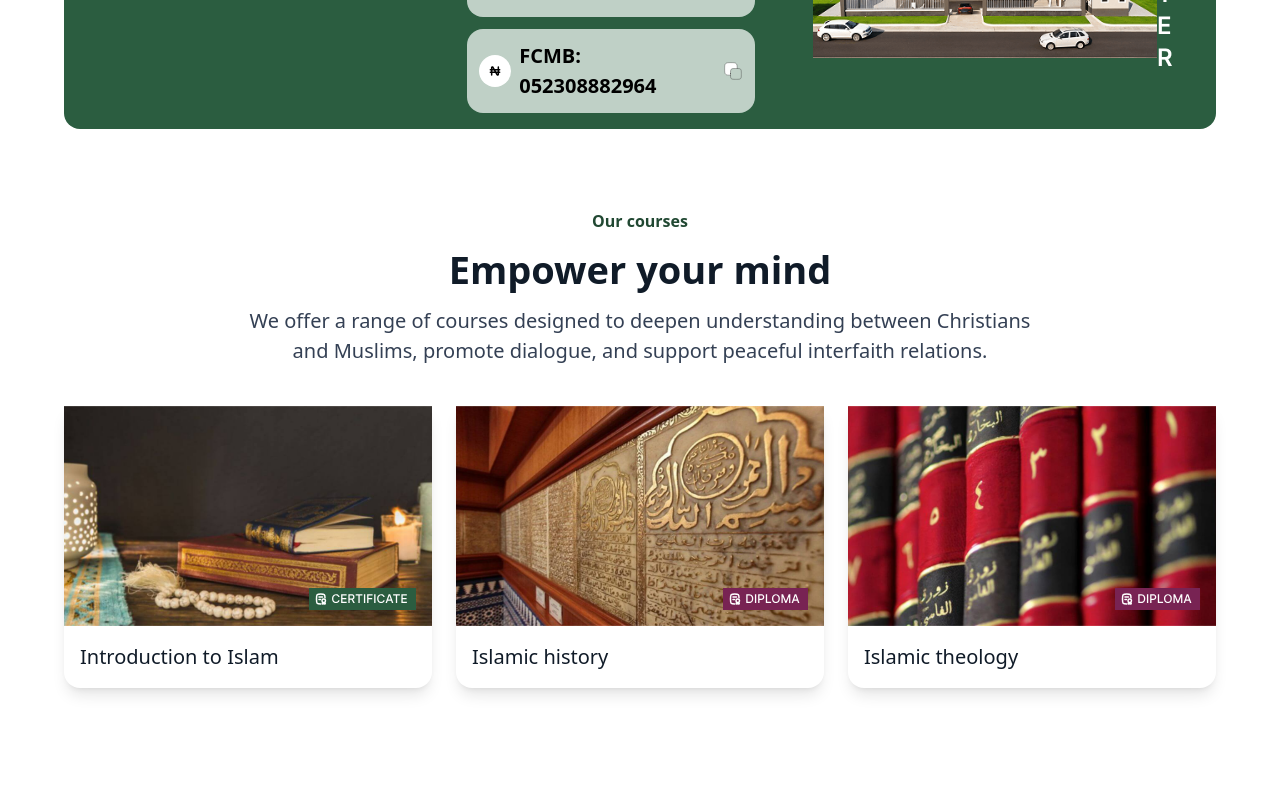
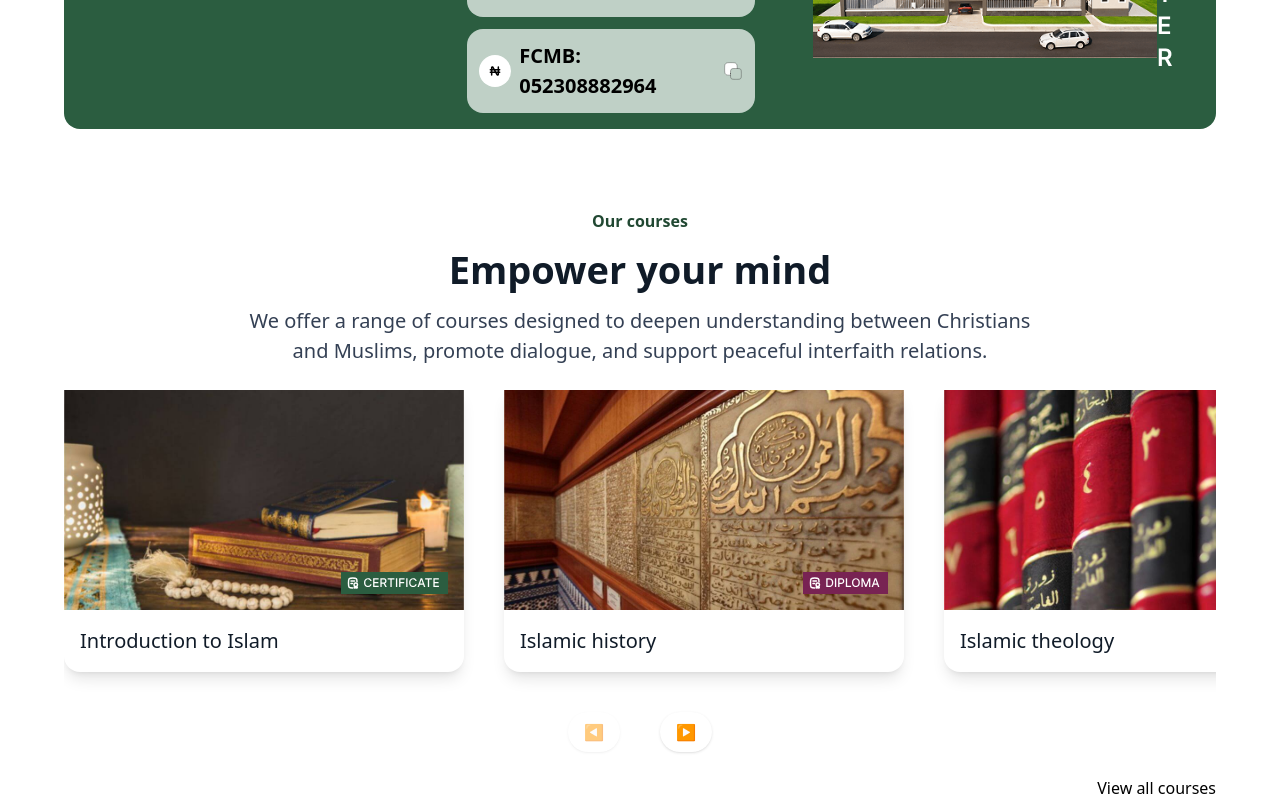
Before and after one commit to Frokesy/kaduna, a React (Vite) app: page / in a window 1280 px wide. Shown: the part 2687-3487 px from the top of the page. Before the commit the page ends 3455 px from the top, so only its background shows below. Built offline with nearby package versions, Linux system fonts and the light colour scheme.

Commit message:
modified courses section

```diff
--- a/src/components/home/Courses.tsx
+++ b/src/components/home/Courses.tsx
@@ -1,6 +1,12 @@
+import { useRef, useState, useEffect } from 'react';
 import { CertificateTag, DiplomaTag } from '../Icons';
 
 const Courses = () => {
+  const scrollRef = useRef<HTMLDivElement | null>(null);
+  const [disablePrev, setDisablePrev] = useState(true);
+  const [disableNext, setDisableNext] = useState(false);
+  const [cardWidth, setCardWidth] = useState(0);
+
   const courseItems = [
     {
       id: 1,
@@ -20,7 +26,44 @@ const Courses = () => {
       backgroundImg: '/assets/course-imgs/img-three.jpg',
       tag: <DiplomaTag />,
     },
+    {
+      id: 4,
+      title: 'Islamic theology',
+      backgroundImg: '/assets/course-imgs/img-three.jpg',
+      tag: <DiplomaTag />,
+    },
   ];
+
+  useEffect(() => {
+    if (scrollRef.current) {
+      const firstCard = scrollRef.current.querySelector('.course-card');
+      if (firstCard) {
+        const styles = window.getComputedStyle(firstCard as HTMLElement);
+        const gap = parseFloat(styles.marginRight || '0');
+        setCardWidth((firstCard as HTMLElement).clientWidth + gap);
+      }
+    }
+  }, []);
+
+  const updateButtonState = () => {
+    if (!scrollRef.current) return;
+    const { scrollLeft, scrollWidth, clientWidth } = scrollRef.current;
+
+    setDisablePrev(scrollLeft <= 0);
+    setDisableNext(scrollLeft + clientWidth >= scrollWidth - 5);
+  };
+
+  const scrollByAmount = (amount: number) => {
+    if (!scrollRef.current) return;
+
+    scrollRef.current.scrollBy({
+      left: amount,
+      behavior: 'smooth',
+    });
+
+    setTimeout(updateButtonState, 300);
+  };
+
   return (
     <div className="mt-[10vh]">
       <div className="flex flex-col w-[90vw] mx-auto text-center space-y-2">
@@ -35,18 +78,52 @@ const Courses = () => {
         </p>
       </div>
 
-      <div className="grid lg:grid-cols-3 grid-cols-1 lg:gap-6 gap-10 lg:w-[90vw] w-[95vw] mx-auto mt-10 mb-20">
+      <div
+        ref={scrollRef}
+        onScroll={updateButtonState}
+        className="w-[90vw] mx-auto mt-6 flex lg:space-x-10 space-x-4 overflow-x-hidden flex-nowrap"
+      >
         {courseItems.map((course) => (
-          <div key={course.id} className="bg-[#ffffff] rounded-b-2xl shadow-lg">
+          <div
+            key={course.id}
+            className="course-card shrink-0 mb-10 bg-white rounded-b-2xl shadow-lg lg:w-100 w-[80vw]"
+          >
             <div
               className="h-55 bg-cover bg-center flex items-end justify-end"
               style={{ backgroundImage: `url(${course.backgroundImg})` }}
             >
               <div className="p-4">{course.tag}</div>
             </div>
+
             <h3 className="text-[20px] text-[#101B28] p-4">{course.title}</h3>
           </div>
         ))}
+      </div>
+
+      <div className="w-[90vw] mx-auto flex justify-center space-x-10">
+        <button
+          onClick={() => scrollByAmount(-cardWidth)}
+          disabled={disablePrev}
+          className={`bg-white shadow px-4 py-2 rounded-full ${
+            disablePrev ? 'opacity-50 cursor-not-allowed' : ''
+          }`}
+        >
+          ◀
+        </button>
+
+        <button
+          onClick={() => scrollByAmount(cardWidth)}
+          disabled={disableNext}
+          className={`bg-white shadow px-4 py-2 rounded-full ${
+            disableNext ? 'opacity-50 cursor-not-allowed' : ''
+          }`}
+        >
+          ▶
+        </button>
+      </div>
+
+      <div className="flex justify-end w-[90vw] mx-auto mt-6">
+        <button>View all courses</button>
       </div>
     </div>
   );
```
